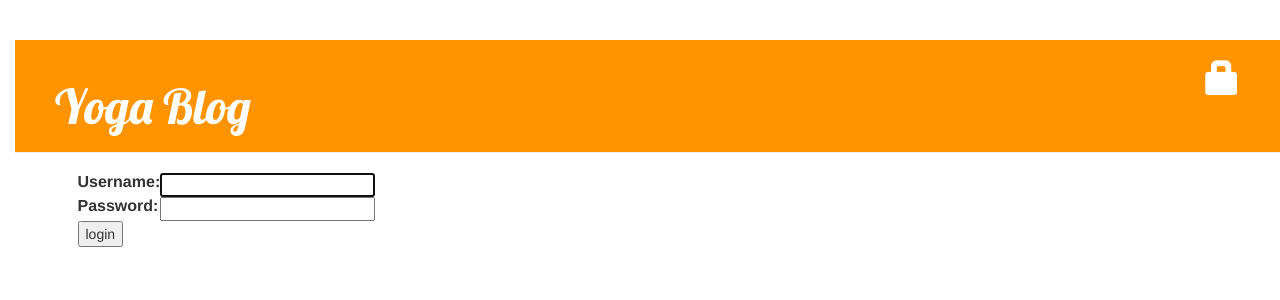
After one commit to muhammadnizaryp/blog, a Django app: page /accounts/login/ in a window 1280 px wide. The commit adds this page. Shown: the top 300 px of the page. Run offline with Django 3.2, Linux system fonts and the light colour scheme; some libraries are stand-ins or nearby versions.

Commit message:
Added login and logout

```diff
--- a/blog/templates/blog/base.html
+++ b/blog/templates/blog/base.html
@@ -13,7 +13,10 @@
   <body>
     <div class="page-header">
       {% if user.is_authenticated %}
-      <a href="{% url 'post_new' %}" class="top-menu"><span class="glyphicon glyphicon-plus"></span></a>
+        <a href="{% url 'post_new' %}" class="top-menu"><span class="glyphicon glyphicon-plus"></span></a>
+        <p class="top-menu">Hello {{ user.username }} <small>(<a href="{% url 'logout' %}">Log out</a>)</small></p>
+      {% else %}
+        <a href="{% url 'login' %}" class="top-menu"><span class="glyphicon glyphicon-lock"></span></a>
       {% endif %}
       <h1><a href="/">Yoga Blog</a></h1>
     </div>
--- /dev/null
+++ b/blog/templates/registration/login.html
@@ -0,0 +1,24 @@
+{% extends "blog/base.html" %}
+
+{% block content %}
+
+{% if form.errors %}
+  <p>Username dan password Anda tidak cocok. Silahkan coba kembali :)</p>
+{% endif %}
+
+<form method="POST" action="{% url 'login' %}">{% csrf_token %}
+  <table>
+    <tr>
+      <td>{{ form.username.label_tag }}</td>
+      <td>{{ form.username }}</td>
+    </tr>
+    <tr>
+      <td>{{ form.password.label_tag }}</td>
+      <td>{{ form.password }}</td>
+    </tr>
+  </table>
+
+    <input type="submit" value="login"/>
+    <input type="hidden" name="next" value="{{ next }}"/>
+  </form>
+{% endblock %}
--- a/blog/views.py
+++ b/blog/views.py
@@ -3,6 +3,7 @@ from django.utils import timezone
 from .models import Post
 from .forms import PostForm
 from django.shortcuts import redirect
+from django.contrib.auth.decorators import login_required
 
 def post_list(request):
     posts = Post.objects.filter(published_date__lte=timezone.now()).order_by('published_date')
@@ -12,6 +13,7 @@ def post_detail(request, pk):
     post = get_object_or_404(Post, pk=pk)
     return render(request, 'blog/post_detail.html', {'post':post})
 
+@login_required
 def post_new(request):
     if request.method == "POST":
         form = PostForm(request.POST)
@@ -25,6 +27,7 @@ def post_new(request):
         form = PostForm()
     return render(request, 'blog/post_edit.html', {'form':form})
 
+@login_required
 def post_edit(request, pk):
     post = get_object_or_404(Post, pk=pk)
     if request.method == "POST":
--- a/mysite/settings.py
+++ b/mysite/settings.py
@@ -119,3 +119,4 @@ USE_TZ = True
 
 STATIC_URL = '/static/'
 STATIC_ROOT = os.path.join(BASE_DIR, 'static')
+LOGIN_REDIRECT_URL = '/'
--- a/mysite/urls.py
+++ b/mysite/urls.py
@@ -15,8 +15,11 @@ Including another URLconf
 """
 from django.conf.urls import include, url
 from django.contrib import admin
+from django.contrib.auth import views
 
 urlpatterns = [
     url(r'^admin/', admin.site.urls),
+    url(r'^accounts/login/$', views.login, name='login'),
+    url(r'^accounts/logout/$', views.logout, name='logout', kwargs={'next_page':'/'}),
     url(r'', include('blog.urls')),
 ]
```
Also changed, not shown: db.sqlite3.
